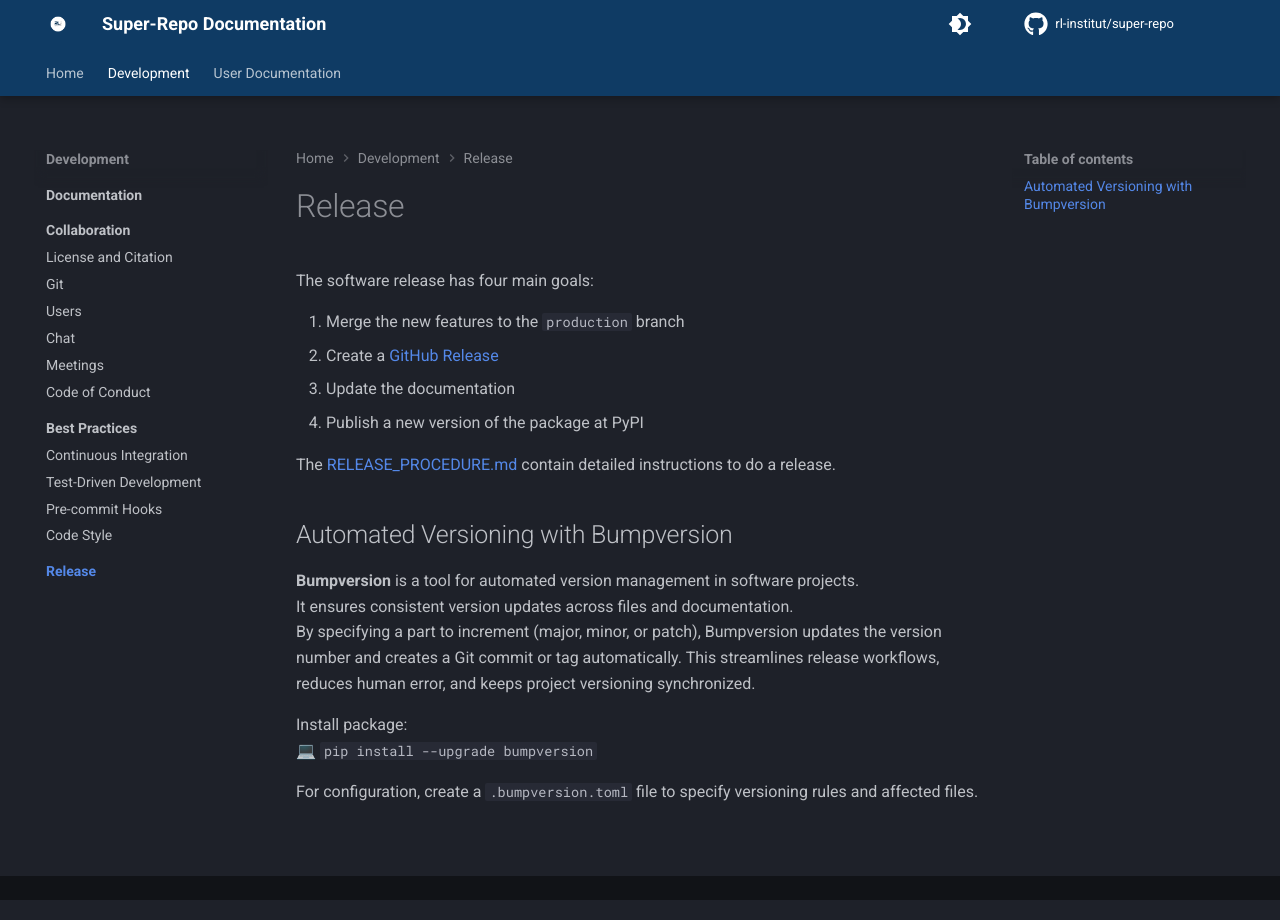
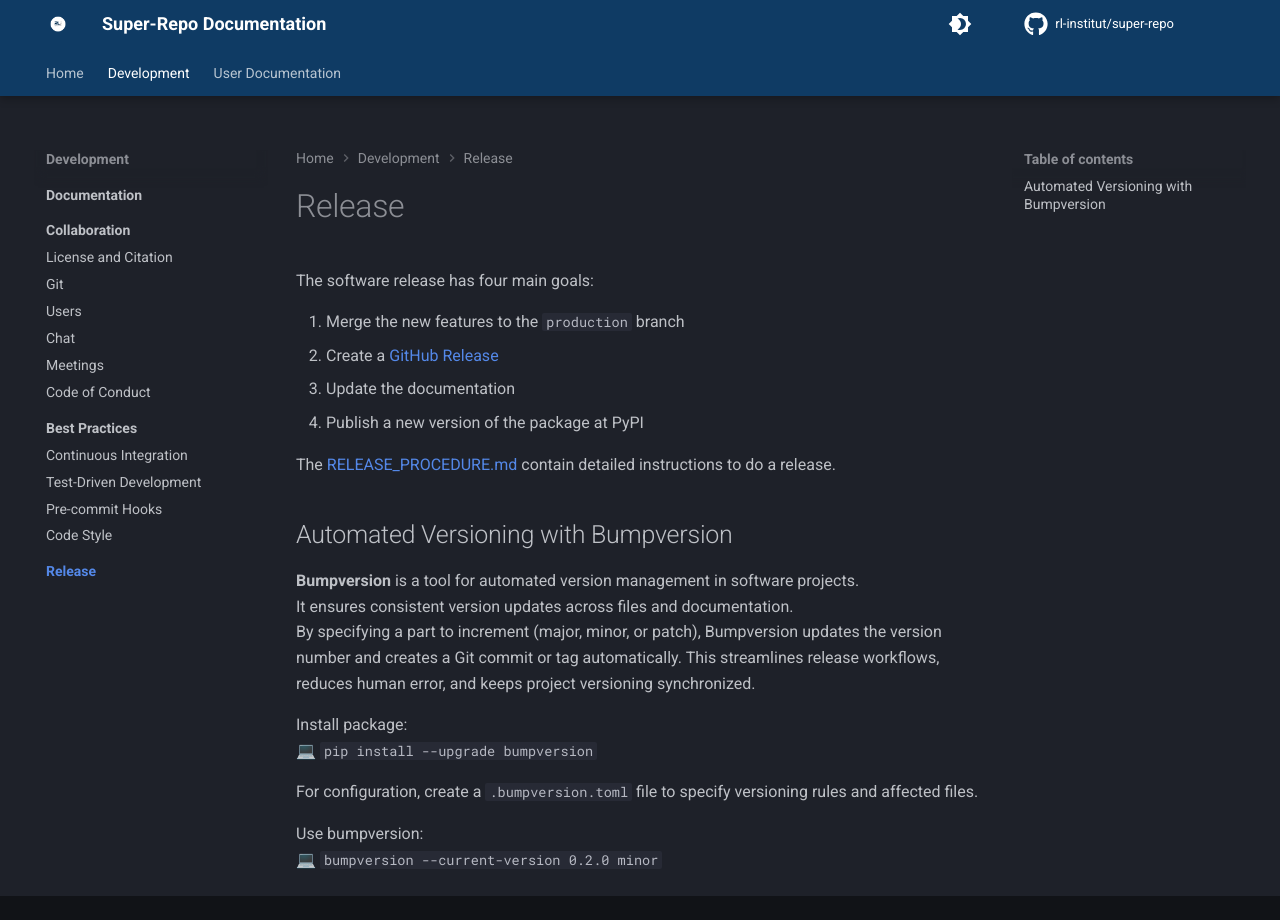
Before and after one commit to rl-institut/super-repo, an MkDocs documentation site: the page built from docs/development/release/index.md, in a window 1280 px wide. Built offline with MkDocs 1.6.1 and Material for MkDocs 9.7.7, drawn with Linux system fonts in a browser that asks for light colours; comment, search, counter and statistics services are not loaded; the version menu is left out.

Commit message:
Update docs for bumpversion #24

```diff
--- a/docs/development/release/index.md
+++ b/docs/development/release/index.md
@@ -22,3 +22,6 @@ Install package:
 💻 `pip install --upgrade bumpversion`
 
 For configuration, create a `.bumpversion.toml` file to specify versioning rules and affected files.
+
+Use bumpversion:
+💻 `bumpversion --current-version 0.2.0 minor`
```
Also changed, not shown: .bumpversion.toml.
